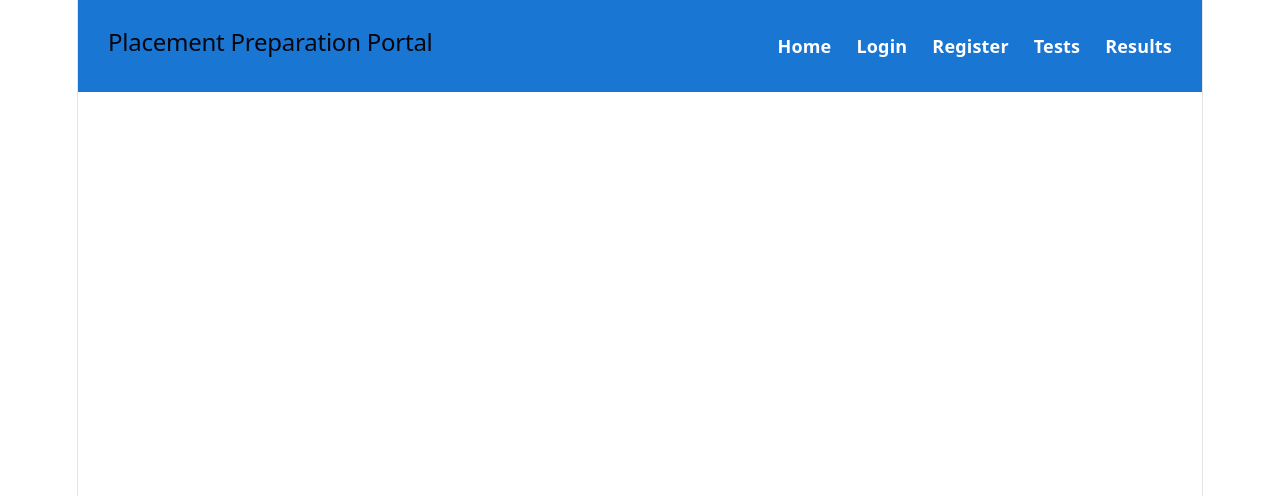
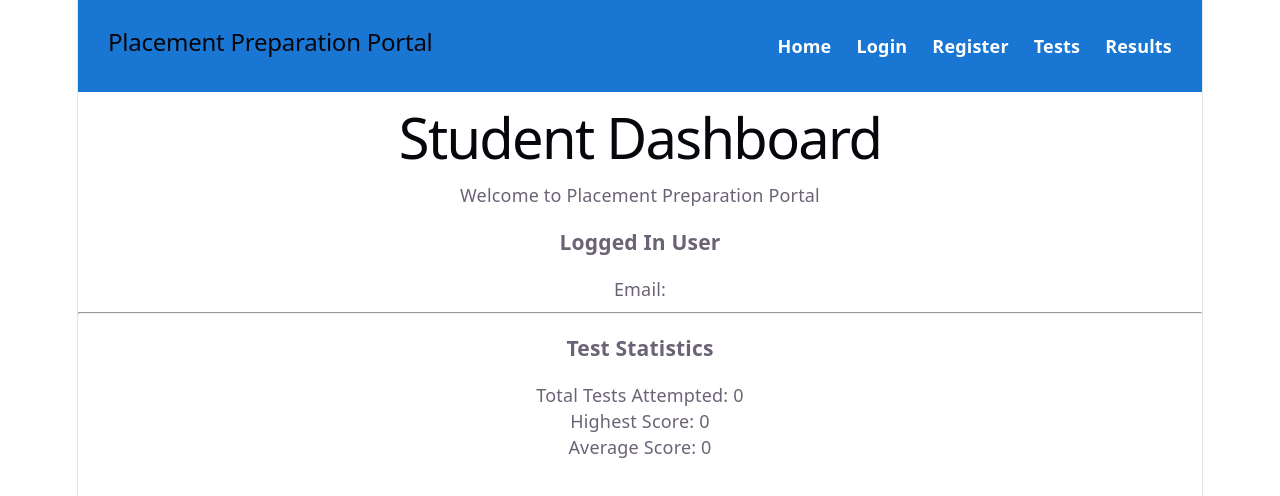
Before and after one commit to Khushi7870/placement-portal-backend, a React app in the folder frontend/: page /dashboard in a window 1280 px wide. Shown: the top 496 px of the page. Built offline with nearby package versions, Linux system fonts and the light colour scheme; the HTML template or start-up script is replaced by a standard one.

Commit message:
Day 11 React login and dashboard completed

```diff
--- a/frontend/src/App.jsx
+++ b/frontend/src/App.jsx
@@ -74,6 +74,8 @@ import { BrowserRouter, Routes, Route } from "react-router-dom";
 import Navbar from "./components/Navbar";
 import Login from "./pages/Login";
 import Register from "./pages/Register";
+import Dashboard from "./pages/Dashboard";
+
 
 function App() {
   return (
@@ -83,6 +85,7 @@ function App() {
       <Routes>
         <Route path="/login" element={<Login />} />
          <Route path="/register" element={<Register />} />
+         <Route path="/dashboard" element={<Dashboard />} />
       </Routes>
     </BrowserRouter>
   );
--- a/frontend/src/pages/Dashboard.jsx
+++ b/frontend/src/pages/Dashboard.jsx
@@ -0,0 +1,27 @@
+function Dashboard() {
+
+  const email = localStorage.getItem("userEmail");
+
+  return (
+    <div>
+      <h1>Student Dashboard</h1>
+
+      <p>Welcome to Placement Preparation Portal</p>
+
+      <h3>Logged In User</h3>
+      <p>Email: {email}</p>
+
+      <hr />
+
+      <h3>Test Statistics</h3>
+
+      <p>Total Tests Attempted: 0</p>
+
+      <p>Highest Score: 0</p>
+
+      <p>Average Score: 0</p>
+    </div>
+  );
+}
+
+export default Dashboard;
--- a/frontend/src/pages/Login.jsx
+++ b/frontend/src/pages/Login.jsx
@@ -1,8 +1,9 @@
 import { useState } from "react";
 import API from "../services/api";
-
+import { useNavigate } from "react-router-dom";
 
 function Login() {
+  const navigate = useNavigate();
 
   const [email, setEmail] = useState("");
   const [password, setPassword] = useState("");
@@ -17,7 +18,9 @@ function Login() {
       });
 
       if (response.data === "Login Successful") {
+        localStorage.setItem("userEmail", email);
     alert("Login Successful");
+    navigate("/dashboard");
 } else {
     alert("Login Failed");
 }
```
